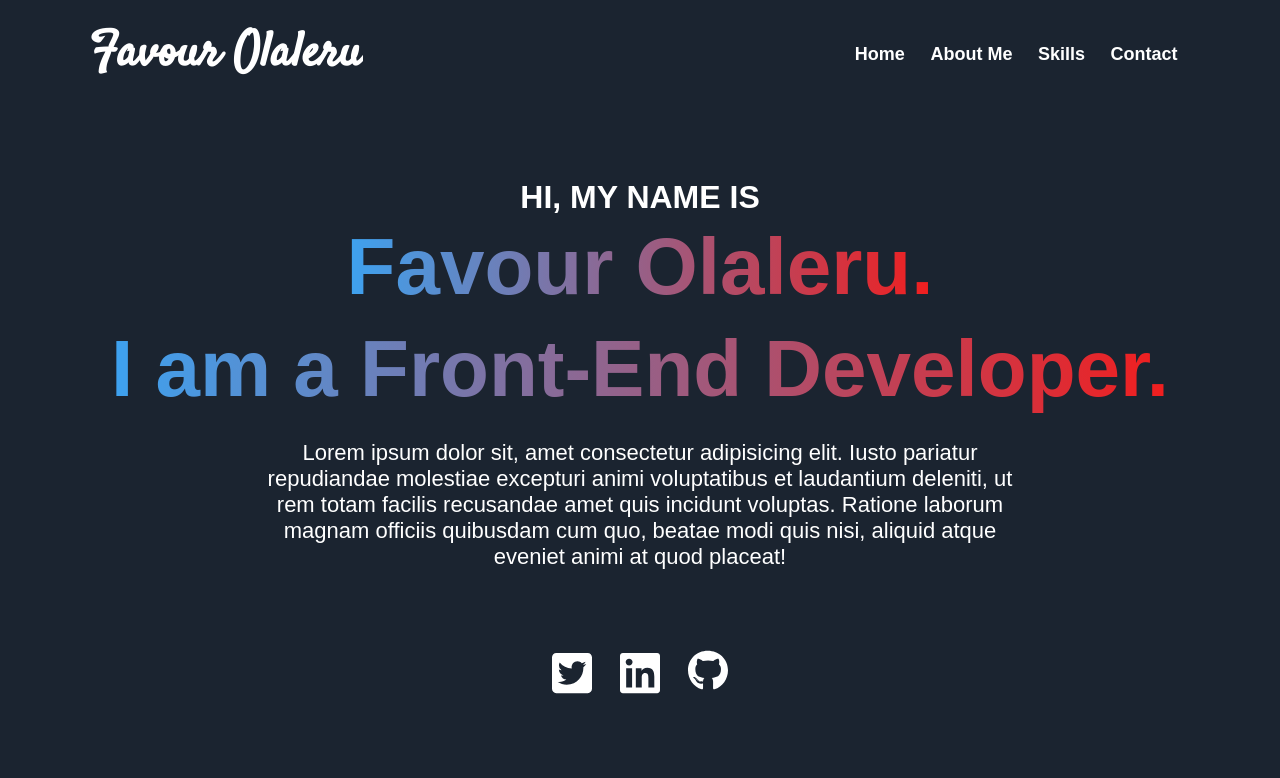
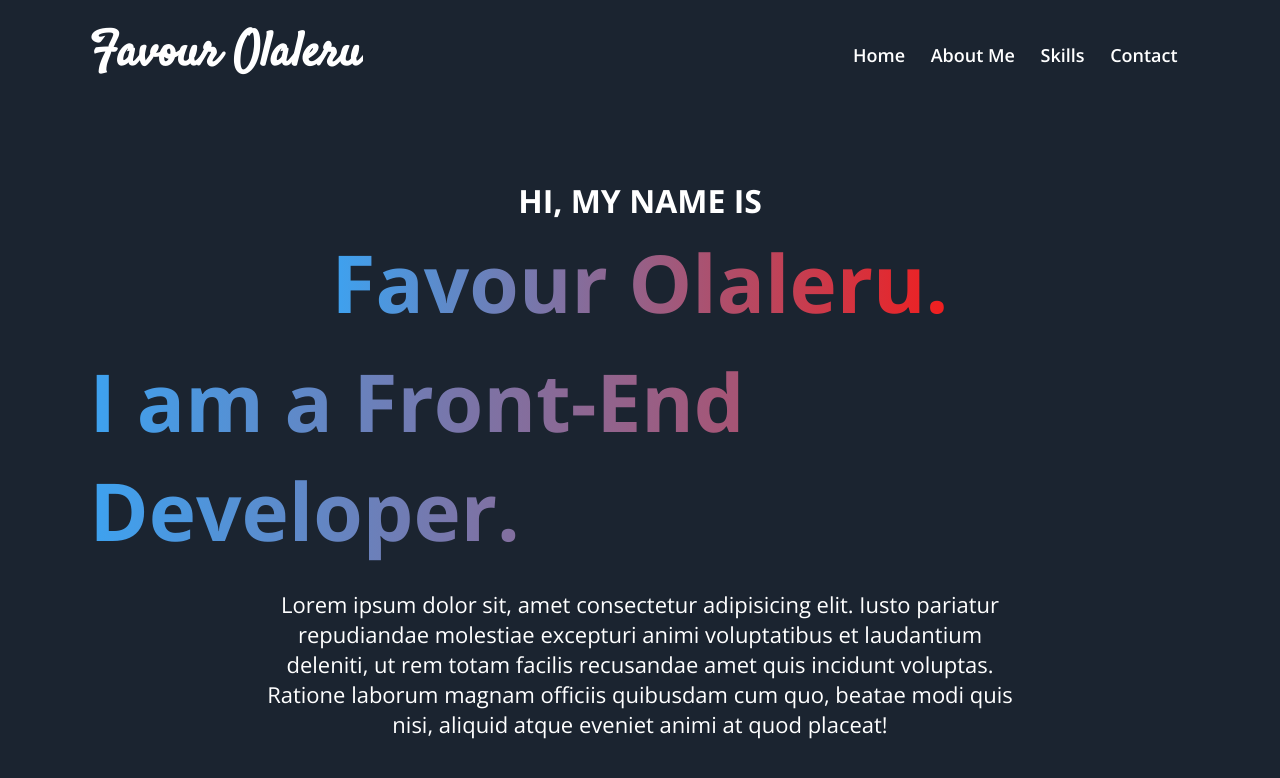
Before and after one commit to NTiger07/portfolio-react, a React (Create React App) app: page / in a window 1280 px wide. Shown: the top 778 px of the page. Built offline with nearby package versions, Linux system fonts and the light colour scheme.

Commit message:
Added Google fonts

```diff
--- a/public/index.html
+++ b/public/index.html
@@ -8,8 +8,9 @@
   <link rel="manifest" href="%PUBLIC_URL%/manifest.json" />
   <title>Favour Olaleru</title>
   <link rel="preconnect" href="https://fonts.googleapis.com">
-<link rel="preconnect" href="https://fonts.gstatic.com" crossorigin>
-<link href="https://fonts.googleapis.com/css2?family=Satisfy&display=swap" rel="stylesheet">
+  <link rel="preconnect" href="https://fonts.gstatic.com" crossorigin>
+  <link href="https://fonts.googleapis.com/css2?family=Satisfy&display=swap" rel="stylesheet">
+  <link href="https://fonts.googleapis.com/css2?family=Open+Sans:wght@400;500;600;700&display=swap" rel="stylesheet">
 </head>
 
 <body>
--- a/src/App.css
+++ b/src/App.css
@@ -7,7 +7,7 @@
   text-decoration: none;
   overflow-x: hidden;
   scroll-behavior: smooth;
-  font-family: sans-serif, "Public Sans";
+  font-family: "Open Sans", sans-serif;
 }
 a {
   color: #fff;
```
